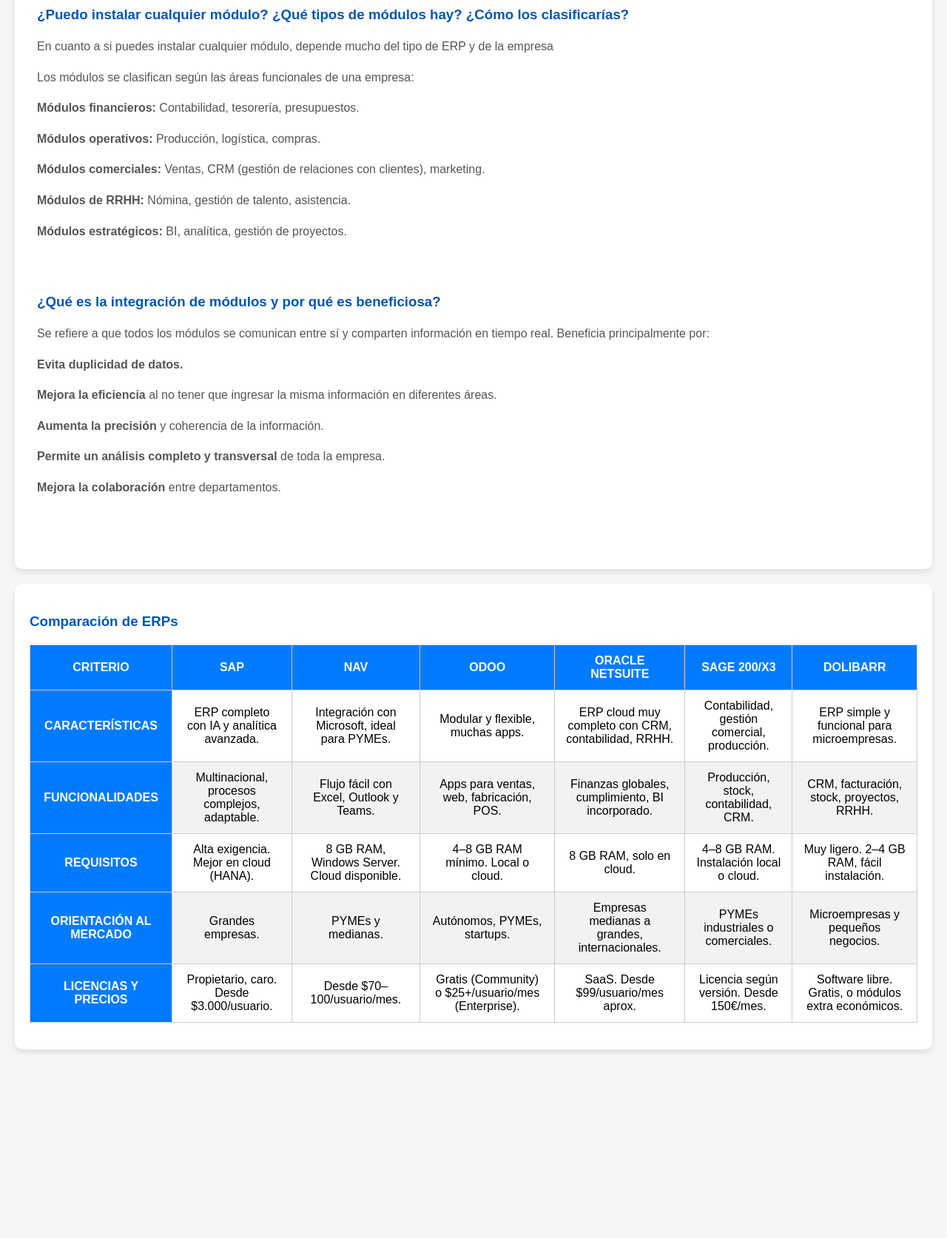
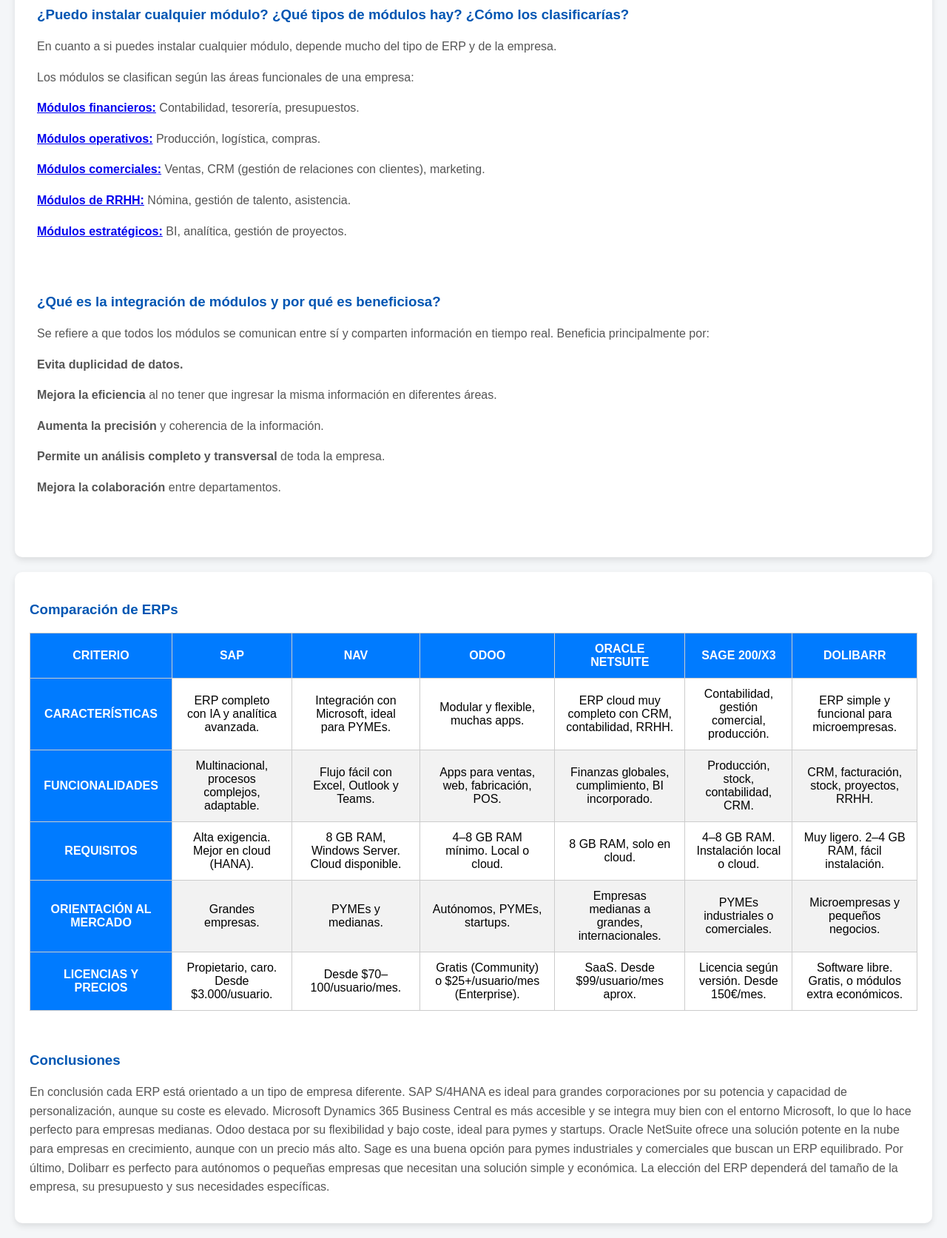
Before and after one commit to JLavignole/0373-A1-ERP, a plain HTML site: page index.html in a window 1280 px wide. Shown: the part 960-2633 px from the top of the page at 74% size. Before the commit the page ends 2398 px from the top, so only its background shows below. Drawn offline with Linux system fonts and the light colour scheme.

Commit message:
Links a videos de explicacion de cada modulo

```diff
--- a/index.html
+++ b/index.html
@@ -93,7 +93,7 @@
                 </ul>
                 <h3>¿Puedo instalar cualquier módulo? ¿Qué tipos de módulos hay? ¿Cómo los clasificarías?</h3>
 <p>
-                            En cuanto a si puedes instalar cualquier módulo, depende mucho del tipo de ERP y de la empresa
+    En cuanto a si puedes instalar cualquier módulo, depende mucho del tipo de ERP y de la empresa.
 </p>
 <p>
     Los módulos se clasifican según las áreas funcionales de una empresa:
@@ -101,32 +101,31 @@
 <ul>
     <li>
         <p>
-                            <b>Módulos financieros:</b> Contabilidad, tesorería, presupuestos.
+            <b><a href="https://www.youtube.com/watch?v=G1no0rMmf4k" target="_blank">Módulos financieros:</a></b> Contabilidad, tesorería, presupuestos.
         </p>
     </li>
-
     <li>
         <p>
-                            <b>Módulos operativos:</b> Producción, logística, compras.
+            <b><a href="https://www.youtube.com/watch?v=bLOJ3nR6G3s" target="_blank">Módulos operativos:</a></b> Producción, logística, compras.
+        </p>
     </li>
-
     <li>
         <p>
-                            <b>Módulos comerciales:</b> Ventas, CRM (gestión de relaciones con clientes), marketing.
+            <b><a href="https://www.youtube.com/watch?v=-nNKZHXPA2A" target="_blank">Módulos comerciales:</a></b> Ventas, CRM (gestión de relaciones con clientes), marketing.
         </p>
     </li>
-
     <li>
         <p>
-                            <b>Módulos de RRHH:</b> Nómina, gestión de talento, asistencia.
+            <b><a href="https://www.youtube.com/watch?v=G7vjTdlA5R4" target="_blank">Módulos de RRHH:</a></b> Nómina, gestión de talento, asistencia.
         </p>
     </li>
-
     <li>
         <p>
-                            <b>Módulos estratégicos:</b> BI, analítica, gestión de proyectos.
+            <b><a href="https://www.youtube.com/watch?v=5Y04thdQeMo" target="_blank">Módulos estratégicos:</a></b> BI, analítica, gestión de proyectos.
         </p>
     </li>
+</ul>
+
                 </ul>
                 <br><br>
                 <h3>¿Qué es la integración de módulos y por qué es beneficiosa?</h3>
@@ -229,6 +228,14 @@
                       </tr>
                     </tbody>
                   </table>
+                <br><br>
+                <h3>Conclusiones</h3>
+                <p>
+                    En conclusión cada ERP está orientado a un tipo de empresa diferente. SAP S/4HANA es ideal para grandes corporaciones por su potencia y capacidad de personalización, aunque su coste es elevado. Microsoft Dynamics 365 Business Central es más accesible y se integra muy bien con el entorno Microsoft, lo que lo hace perfecto para empresas medianas.
+                    Odoo destaca por su flexibilidad y bajo coste, ideal para pymes y startups. Oracle NetSuite ofrece una solución potente en la nube para empresas en crecimiento, aunque con un precio más alto. Sage es una buena opción para pymes industriales y comerciales que buscan un ERP equilibrado. Por último, Dolibarr es perfecto para autónomos o pequeñas empresas que necesitan una solución simple y económica.
+                    La elección del ERP dependerá del tamaño de la empresa, su presupuesto y sus necesidades específicas.
+
+                </p>
             </ul>
         </div>
 </body>
```
Lines whose indentation alone changed are shown as unchanged.
